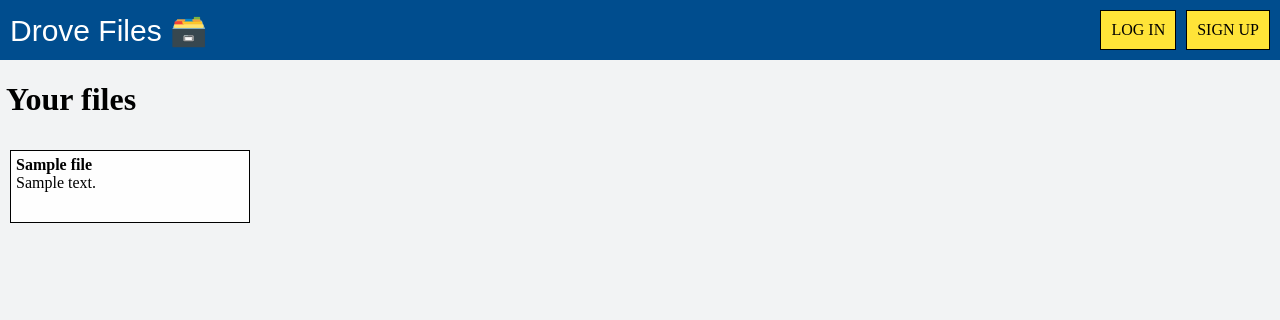
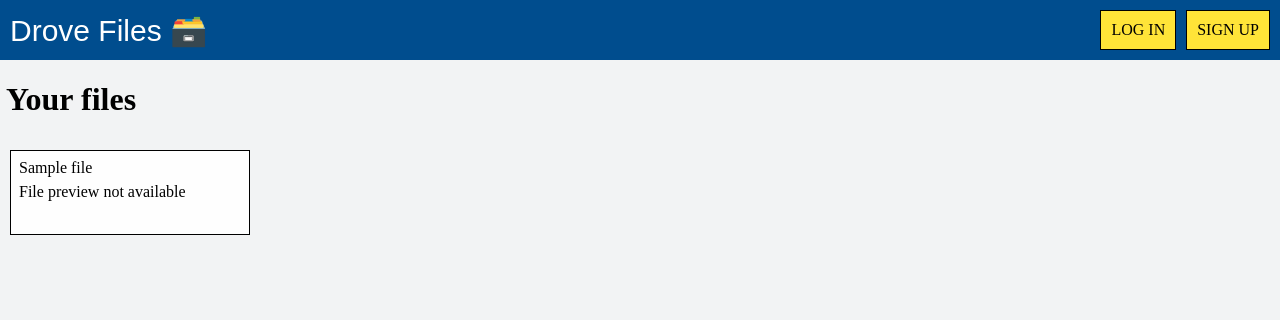
Before and after one commit to ChristoferLv/top-file-uploader, a Node server app: template views/home.ejs in a window 1280 px wide. Shown: the top 320 px of the page. Run offline with Node 20, Linux system fonts and the light colour scheme; the template is opened without the code that fills it: most values are stand-ins (such as "Sample title", 1, 10 or a date in 2020); some libraries are stand-ins or nearby versions.

Commit message:
Add file preview

```diff
--- a/public/style.css
+++ b/public/style.css
@@ -151,7 +151,7 @@ button {
 
 .multi-line-truncate {
   display: -webkit-box;
-  -webkit-line-clamp: 3;   /* Change this to your preferred number of lines */
+  -webkit-line-clamp: 5;   /* Change this to your preferred number of lines */
   -webkit-box-orient: vertical;
   overflow: hidden;        /* Hides the remaining text lines */
 }
--- a/views/home.ejs
+++ b/views/home.ejs
@@ -14,12 +14,19 @@
         <div class="messages">
             <% files.map((file)=> { %>
                 <div id=<%=file.id %> class="message-card">
-                    <strong>
+                    <p>
                         <%= file.title %>
-                    </strong>
-                <div class="multi-line-truncate">
-                     <%= file.content %>
-                     </div>
+                    </p>
+                    <% if (file.type=="image" ) {%>
+                        <% const imagData=`data:${file.mime};base64, ${file.content}` %>
+                            <img src='<%-imagData %>' alt="">
+                            <% }else if(file.type=="text" ){ %>
+                                <div class="multi-line-truncate text-preview">
+                                    <%= file.content %>
+                                </div>
+                                <%}else{%>
+                                    <p>File preview not available</p>
+                                    <%}%>
                 </div>
                 <% }) %>
         </div>
```
Also changed, not shown: controllers/filesController.js (+12 -4 lines).
